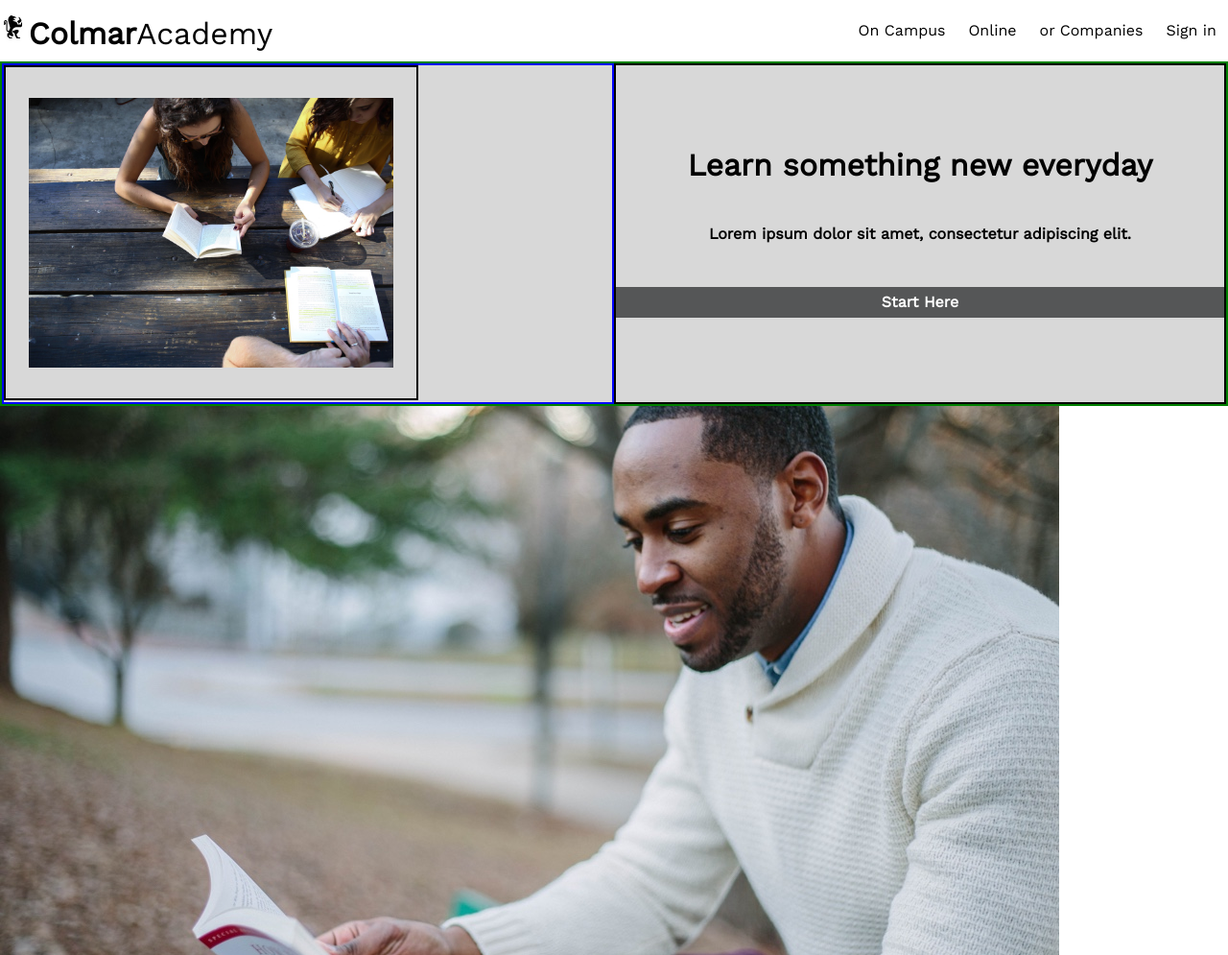
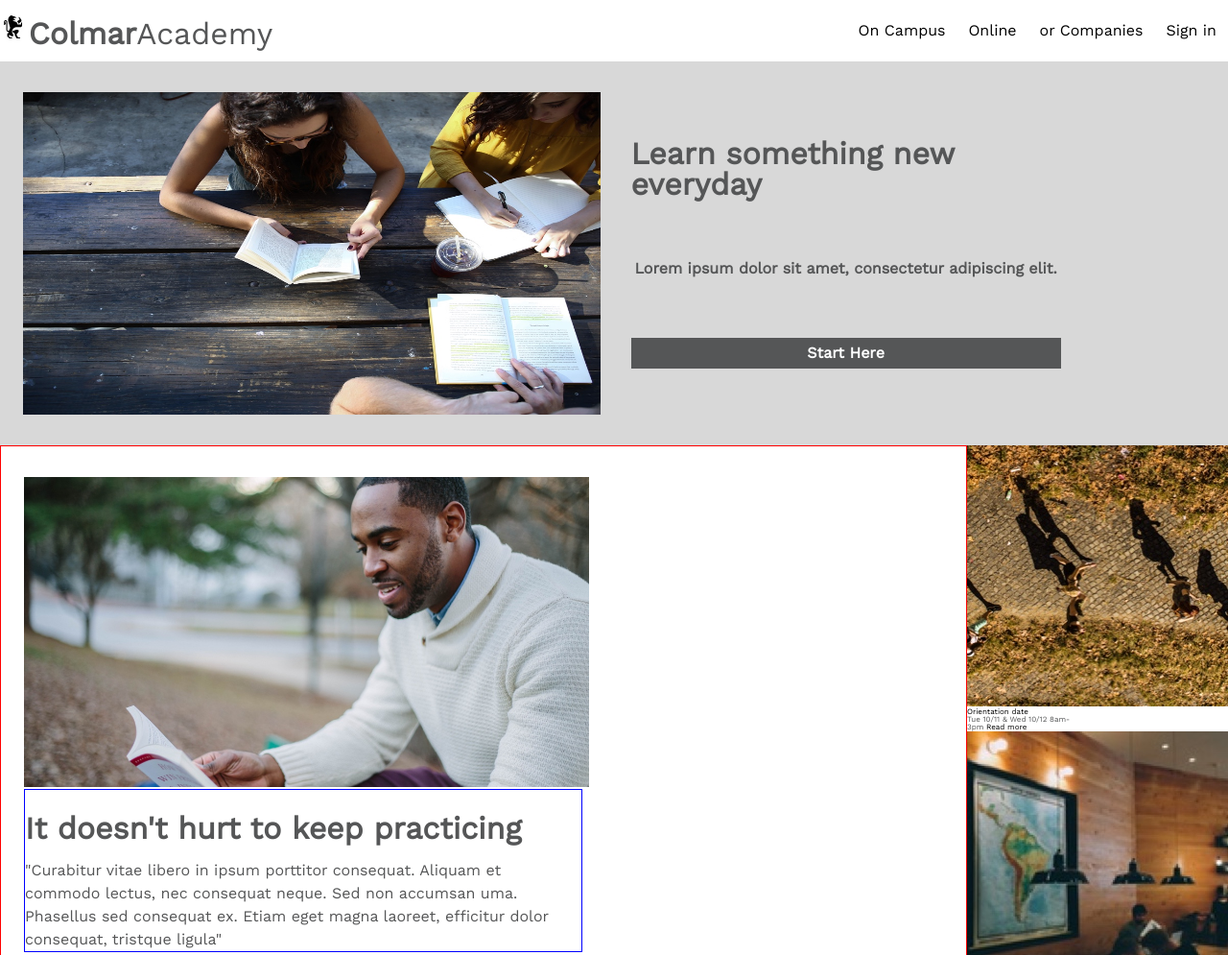
Before and after one commit to peterraad/capstone, a plain HTML site: page index.html in a window 1280 px wide. Shown: the top 995 px of the page at 96% size. Drawn offline with nearby package versions, Linux system fonts and the light colour scheme; files whose address does not match are found by name.

Commit message:
latest version of border problem

```diff
--- a/index.html
+++ b/index.html
@@ -12,11 +12,11 @@
     <!--header container-->
 
     <header>
-      <div class="leftside">
+      <div class="headerleftside">
         <img src="./images/ic-logo.svg" alt="Icon logo">
         <span id="colmar">Colmar</span><span>Academy</span>
       </div>
-      <div class="rightside">
+      <div class="headerrightside">
         <ul>
           <li>On Campus</li>
           <li>Online</li>
@@ -29,25 +29,27 @@
     <!--banner container-->
 
     <div class="banner">
-      <div class="bannerimg">
+      <div class="bannercontainer">
           <img src="./images/banner.jpg" alt="Banner Image">
-      </div>
         <div class="bannertext">
           <h2>Learn something new everyday</h2>
           <span>Lorem ipsum dolor sit amet, consectetur adipiscing elit.</span>
           <span id="button">Start Here</span>
         </div>
       </div>
+    </div>
 
     <!--Information Container-->
 
     <div class="infocontainer">
-      <div class="leftside">
+      <div class="infoleftside">
         <img src="./images/information-main.jpg" alt="Infoimage">
+        <div class="textleftside">
           <h2>It doesn't hurt to keep practicing</h2>
           <p>"Curabitur vitae libero in ipsum porttitor consequat. Aliquam et commodo lectus, nec consequat neque. Sed non accumsan uma. Phasellus sed consequat ex. Etiam eget magna laoreet, efficitur dolor consequat, tristque ligula"</p>
         </div>
-      <div class="rightside">
+      </div>
+      <div class="inforightside">
         <div class="container orientation">
           <div class="imgcontainer">
             <img src="./images/information-orientation.jpg" alt="Orientation">
--- a/resources/css/style.css
+++ b/resources/css/style.css
@@ -1,6 +1,10 @@
 html{
   font-size: 8px;
   font-family: 'Work Sans', sans-serif;
+}
+p, h2, span{
+  color: #555657;
+
 }
 header span{
   font-size: 4rem;
@@ -11,12 +15,12 @@ header{
   justify-content: space-between;
   align-items: center;
 }
-.rightside ul{
+.headerrightside ul{
   display: flex;
   font-size: 2rem;
   justify-content: space-between;
 }
-.rightside li{
+.headerrightside li{
   padding: 1.5rem;
 }
 #colmar{
@@ -24,35 +28,34 @@ header{
 }
 .banner{
   background-color: #D8D8D8;
+}
+.bannercontainer{
   display: flex;
-  border: 2px solid green;
-}
-.bannerimg {
-  border: 2px solid blue;
-  width: 100%;
+  height: 50rem;
 }
 .banner img{
-  border: 2px solid black;
-  width: 60%;
   padding: 4rem 3rem;
+  width: 47%;
 }
-.bannertext h2{
+h2{
   font-size: 4rem;
-  font-weight: 800;
+  font-weight: 900;
+  color: #555657;
 }
 .bannertext span{
   font-size: 2rem;
   font-weight: 700;
+  color: #555657;
 }
 .bannertext{
-  border: 2px solid black;
   display: flex;
   flex-direction: column;
   align-items: center;
+  width: 35%;
   justify-content: space-around;
-  width: 100%;
-  padding-top: 8rem;
-  padding-bottom: 8rem;
+  padding-top: 6rem;
+  padding-bottom: 6rem;
+  padding-left: 1rem;
 }
 #button{
   background-color: #555657;
@@ -62,3 +65,35 @@ header{
   width: 100%;
   text-align: center;
 }
+.infoleftside img{
+  width: 60%;
+  padding-top: 4rem;
+}
+.infoleftside{
+  border: 1px solid red;
+  padding-left: 3rem;
+}
+.textleftside{
+  margin-right: 50rem;
+  border: 1px solid blue;
+}
+.textleftside p{
+  font-size: 2rem;
+  line-height: 1.5;
+  padding-top: 2rem;
+}
+.infoleftside h2{
+  padding-top: 3rem;
+}
+.infocontainer{
+  display: flex;
+}
+.inforightside{
+  display: flex;
+  flex-direction: column;
+
+}
+
+.container{
+  width: 40%;
+}
```
Lines whose indentation alone changed are shown as unchanged.
